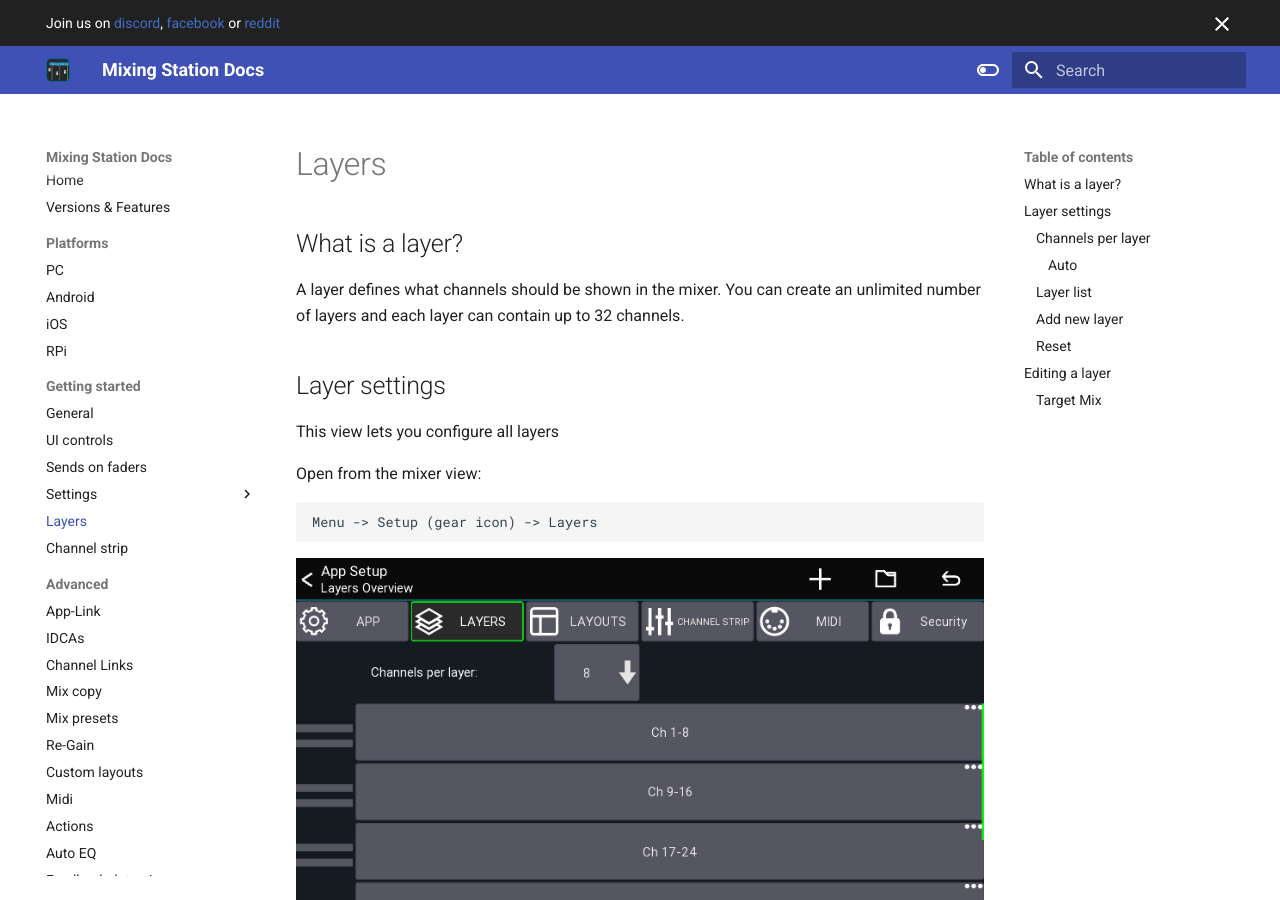
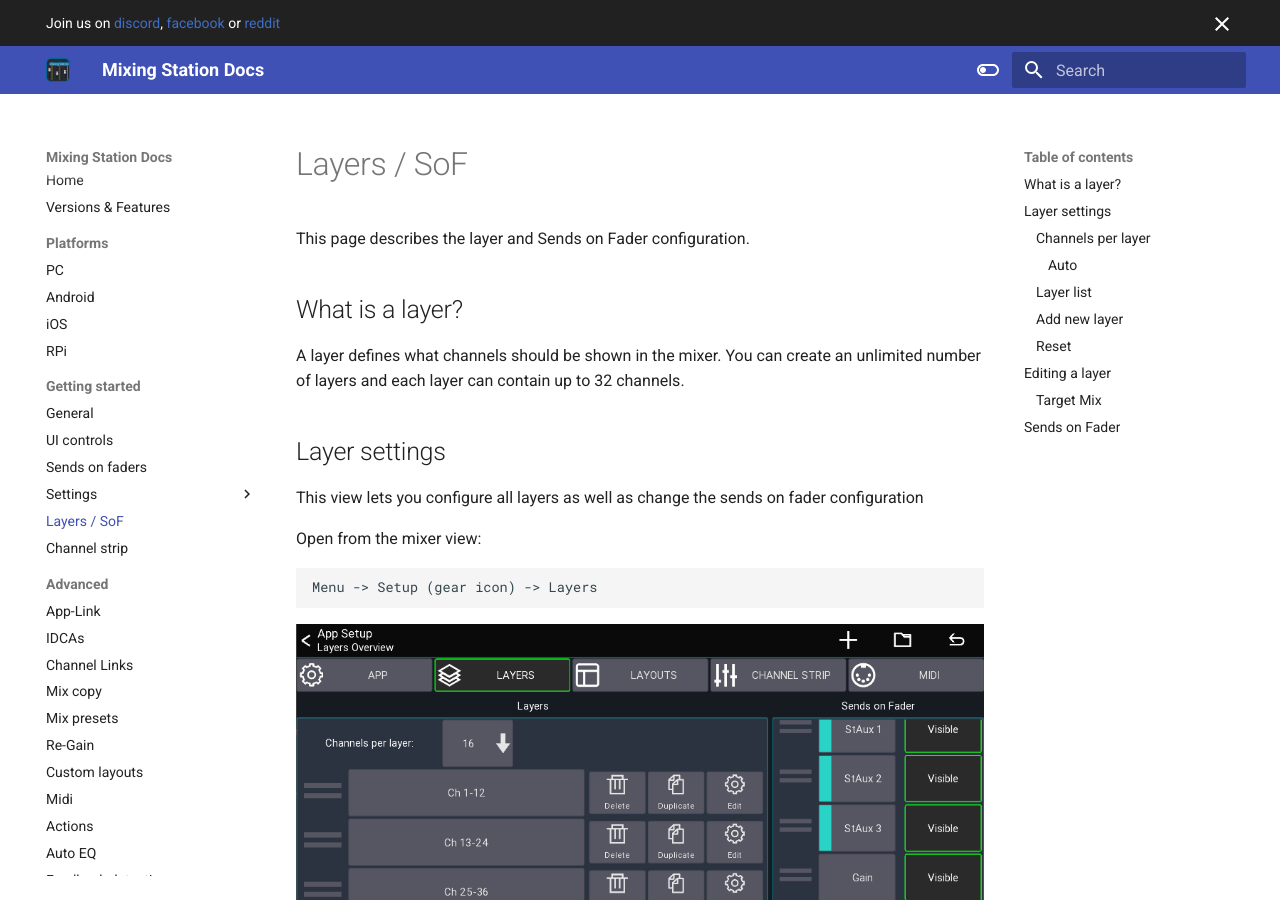
Before and after one commit to davidgiga1993/mixing-station-docs, an MkDocs documentation site: the page built from docs/layers.md, in a window 1280 px wide and 900 px high. Built offline with MkDocs 1.6.1 and Material for MkDocs 9.7.7, drawn with Linux system fonts in a browser that asks for light colours; some of the changed text lies outside the part shown.

Commit message:
docs: sends on fader

````diff
--- a/docs/layers.md
+++ b/docs/layers.md
@@ -1,16 +1,20 @@
+This page describes the layer and Sends on Fader configuration.
+
+
 ## What is a layer?
 A layer defines what channels should be shown in the mixer.
 You can create an unlimited number of layers and each layer can contain up to 32 channels.
 
 ## Layer settings
-This view lets you configure all layers
+This view lets you configure all layers as well as change the sends on fader configuration
 
 Open from the mixer view:
 ```
 Menu -> Setup (gear icon) -> Layers
 ```
 
-![Overview](img/generated/layers-overview-screenshot.png)
+![Overview](img/layers-settings.png)
+
 
 
 ### Channels per layer
@@ -56,3 +60,10 @@
 In the following example I'm adding 3x `Ch 1` but with different target mixes. As you can see in the mixer view, each fader now controls the send level to the selected mix.
 
 ![Target Mix Example](gif/layer-target-mix.gif)
+
+
+## Sends on Fader
+On the right side you can select which mixes should be shown in the sends on fader list of the app.
+It is also possible to change the order of the items.
+
+You can reset the configuration to the default using the top menu.
--- a/mkdocs.yml
+++ b/mkdocs.yml
@@ -39,7 +39,7 @@
       - Overview: settings/overview.md
       - Global settings: settings/global.md
       - User / Session settings: settings/user_session.md
-    - Layers: layers.md
+    - Layers / SoF: layers.md
     - Channel strip: settings/channel-strip.md
   - Advanced:
     - App-Link: app-link.md
````
Also changed, not shown: docs/sends-on-faders.md (+5 -0 lines), docs/ui-controls.md (+3 -1 lines), docs/img/layers-settings.png (added).
